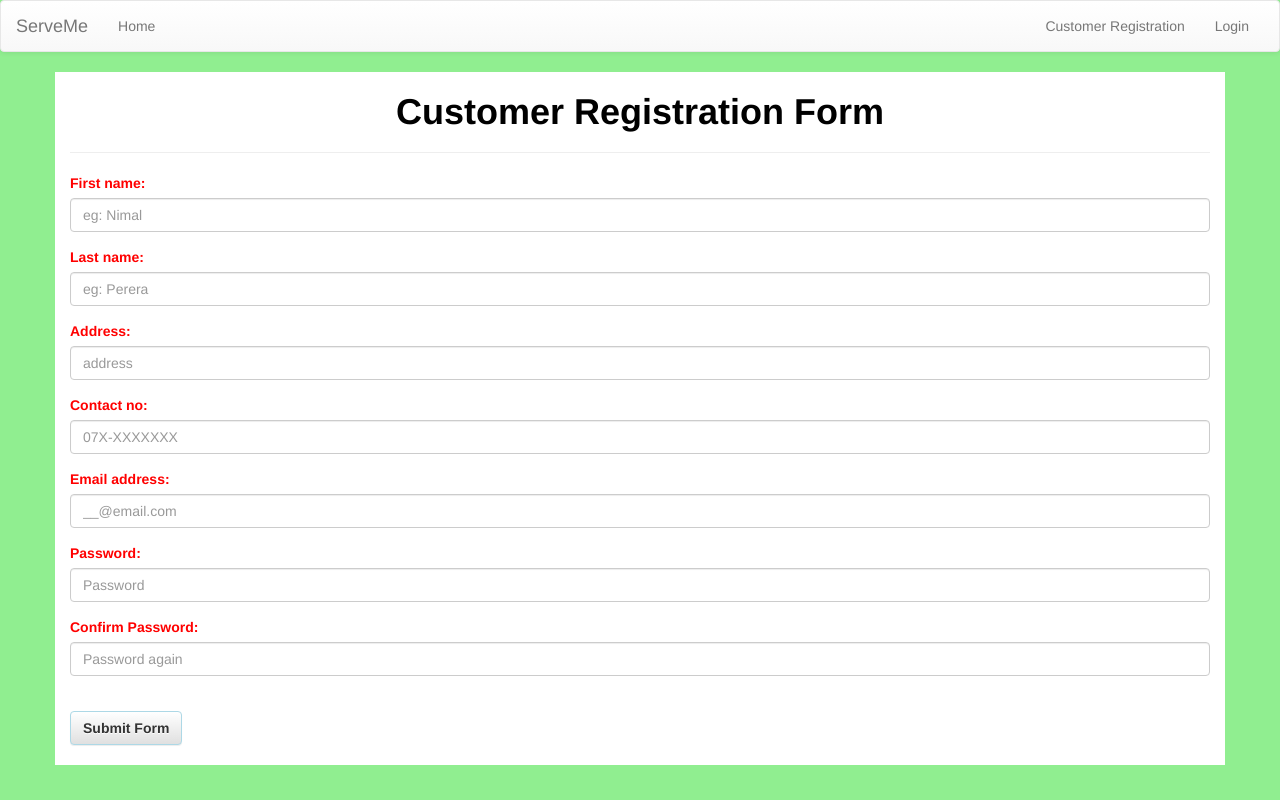
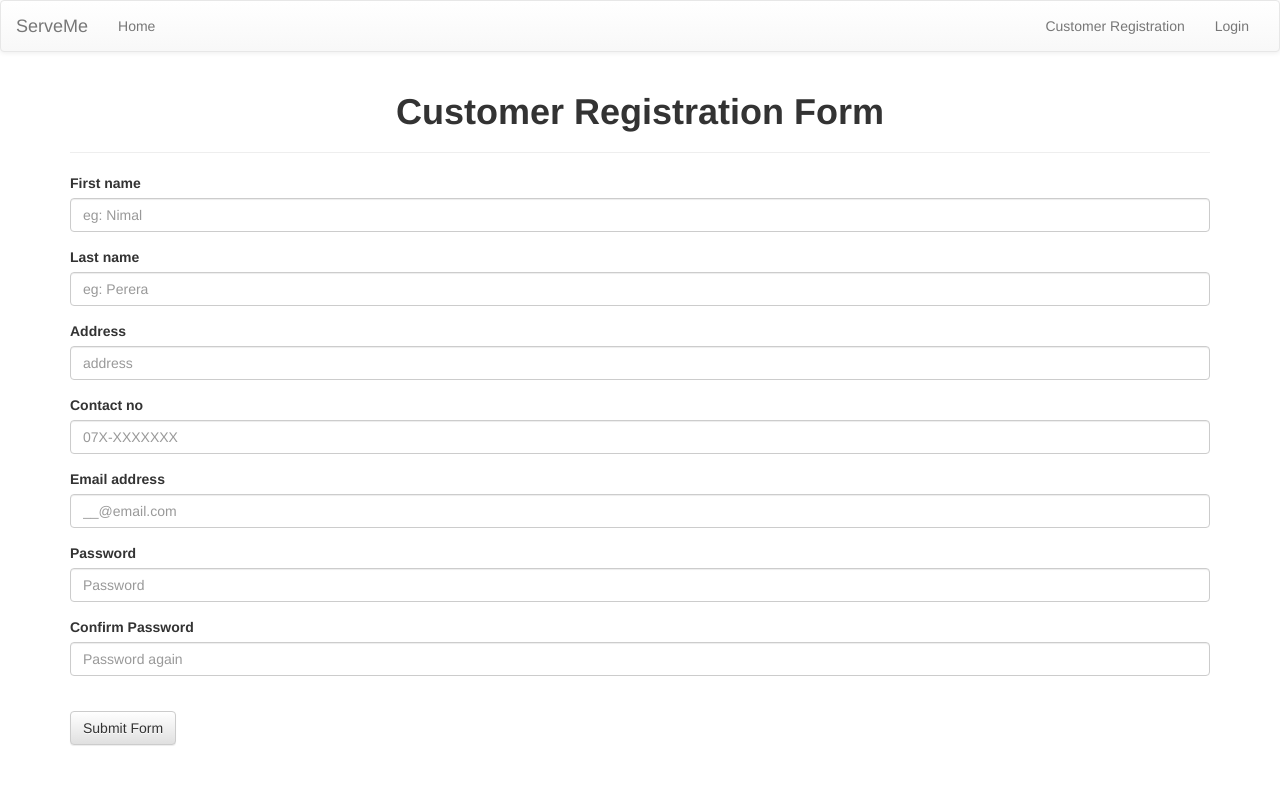
Before and after one commit to Thilini-Fernando/ServeMe-Group, a CodeIgniter app: page /database/index.php/homecont/loadReg in a window 1280 px wide. Run offline with CodeIgniter, Linux system fonts and the light colour scheme; some libraries are stand-ins or nearby versions.

Commit message:
Revert "vsdsd"
This reverts commit be1207408c5be3ac32ab2ef7459bc3af3aa2f364.

```diff
--- a/application/config/autoload.php
+++ b/application/config/autoload.php
@@ -58,7 +58,7 @@ $autoload['packages'] = array();
 |
 |	$autoload['libraries'] = array('user_agent' => 'ua');
 */
-$autoload['libraries'] = array('database', 'form_validation', 'session', 'image_lib');
+$autoload['libraries'] = array('database', 'form_validation', 'session');
 
 /*
 | -------------------------------------------------------------------
--- a/application/controllers/LogAdmnCont.php
+++ b/application/controllers/LogAdmnCont.php
@@ -16,7 +16,7 @@ class LogAdmnCont extends CI_Controller{
 			$this->load->model('AdmnModel');
 			$islogged = $this->AdmnModel->loginAdmin();
 
-			if ($islogged!=FALSE) {
+			if ($islogged) {
 				//start admin session
 
 				$admn_det = array(
--- a/application/controllers/LogCustCont.php
+++ b/application/controllers/LogCustCont.php
@@ -18,7 +18,7 @@ class LogCustCont extends CI_Controller
 			$this->load->model('CustModel');
 			$isLog = $this->CustModel->logCustomer();
 
-			if ($isLog!=FALSE) {
+			if ($isLog) {
 				//start of session
 
 				$user_det = array(
--- a/application/views/Admin_Profile/HnF/admn_header.php
+++ b/application/views/Admin_Profile/HnF/admn_header.php
@@ -41,8 +41,6 @@
 	        <li><a href="<?php echo base_url('index.php/AdminCont/addNewAdmin') ?>">Admin Registration</a></li>
 	        <li><a href="#">Manage food items</a></li>
 	        <li><a href="#">Manage employees</a></li>
-	        <li><a href="#">Manage orders</a></li>
-
 
 	      </ul>
 
--- a/application/views/AdmnLogView.php
+++ b/application/views/AdmnLogView.php
@@ -33,9 +33,6 @@
 			<button type="submit" class="btn btn-default">Login</button>
 
 		<?php echo form_close(); ?>
-
-		<br>
-
 	</div>
 
 <?php include 'HnF/footer.php' ?>
--- a/application/views/HnF/header.php
+++ b/application/views/HnF/header.php
@@ -7,7 +7,7 @@
 <!DOCTYPE html>
 <html>
 <head>
-	<title>ServeMe Page</title>
+	<title>ServeMe</title>
 
 	<!-- Latest compiled and minified CSS -->
 <link rel="stylesheet" href="https://maxcdn.bootstrapcdn.com/bootstrap/3.3.7/css/bootstrap.min.css" integrity="sha384-BVYiiSIFeK1dGmJRAkycuHAHRg32OmUcww7on3RYdg4Va+PmSTsz/K68vbdEjh4u" crossorigin="anonymous">
@@ -15,13 +15,6 @@
 <!-- Optional theme -->
 <link rel="stylesheet" href="https://maxcdn.bootstrapcdn.com/bootstrap/3.3.7/css/bootstrap-theme.min.css" integrity="sha384-rHyoN1iRsVXV4nD0JutlnGaslCJuC7uwjduW9SVrLvRYooPp2bWYgmgJQIXwl/Sp" crossorigin="anonymous">
 
-<link rel="stylesheet" type="text/css" href="<?php echo base_url()?>assets/CSS/styles.css">
-
-<style type="text/css">
-	.myForm{
-		background-color: yellow;
-	}
-</style>
 
 </head>
 <body>
--- a/application/views/LoginView.php
+++ b/application/views/LoginView.php
@@ -27,10 +27,7 @@
 
 			<button type="submit" class="btn btn-default">Login</button>
 
-
 		<?php echo form_close(); ?>
-
-		<br>
 	</div>
 
 <?php include 'HnF/footer.php' ?>
--- a/application/views/RegView.php
+++ b/application/views/RegView.php
@@ -8,8 +8,7 @@
 
 		<?php if($this->session->flashdata('msg')){
 			echo "<h2>"."<SMALL>".$this->session->flashdata('msg')."</SMALL>"."</h2>";
-		}
-		?>
+		} ?>
 
 		<hr>
 
@@ -17,33 +16,31 @@
 		<?php echo form_open('RegCustCont/regCust'); ?>
 
 			<div class="form-group">
-					<label for="exampleInputEmail1">First name: </label>
-
-					<input type="text" class="form-control" id="Input name" placeholder="eg: Nimal" name ="fnm">
+			    <label for="exampleInputEmail1">First name</label>
+		    	<input type="text" class="form-control" id="exampleInputEmail1" placeholder="eg: Nimal" name ="fnm">
 			</div>
 			<div class="form-group">
-					<label for="exampleInputEmail1">Last name: </label>
-					<input type="text" class="form-control" id="Input name" placeholder="eg: Perera" name="lnm">
+			    <label for="exampleInputPassword1">Last name</label>
+			    <input type="text" class="form-control" id="exampleInputPassword1" placeholder="eg: Perera" name="lnm">
 			</div>
 			<div class="form-group">
-					<label for="exampleInputEmail1">Address: </label>
+				<label for="exampleInputEmail1">Address</label>
 			    <input type="text" class="form-control" id="exampleInputEmail1" placeholder="address" name="addr">
 			</div>
 			<div class="form-group">
-					<label for="exampleInputEmail1">Contact no: </label>
-					<input type="text" class="form-control" id="input contact" placeholder="07X-XXXXXXX" name="cntct">
+			    <label for="exampleInputPassword1">Contact no</label>
+			    <input type="text" class="form-control" id="exampleInputPassword1" placeholder="07X-XXXXXXX" name="cntct">
 			</div>
 			<div class="form-group">
-					<label for="exampleInputEmail1">Email address: </label>
+			    <label for="exampleInputEmail1">Email address</label>
 			    <input type="email" class="form-control" id="exampleInputEmail1" placeholder="__@email.com" name="eml">
-
 			</div>
 			<div class="form-group">
-					<label for="exampleInputPassword1">Password: </label>
+			    <label for="exampleInputPassword1">Password</label>
 			    <input type="password" class="form-control" id="exampleInputPassword1" placeholder="Password" name="pwd">
 			</div>
 			<div class="form-group">
-					<label for="exampleInputPassword1">Confirm Password: </label>
+			    <label for="exampleInputPassword1">Confirm Password</label>
 			    <input type="password" class="form-control" id="exampleInputPassword1" placeholder="Password again" name="pwd_a">
 			</div>
 
@@ -51,11 +48,7 @@
 
 			<button type="submit" class="btn btn-default">Submit Form</button>
 
-			<br>
-
 		<?php echo form_close(); ?>
-
-		<br>
 
 	</div>
 
--- a/assets/CSS/styles.css
+++ /dev/null
@@ -1,29 +0,0 @@
-body{
-	background-color:lightgreen;
-}
-h1{
-	background-color: transparent;
-	color: black;
-	border-color: transparent;
-}
-.container{
-	background-color:white;
-	color: red;
-	border-color: black;
-}
-
-.btn {
-  display: inline-grid;
-  font-weight: bold;
-  text-align: center;
-  text-decoration-color: grey;
-  border-color: lightblue;
-  white-space: nowrap;
-  vertical-align: middle;
-  -webkit-user-select: none;
-     -moz-user-select: none;
-      -ms-user-select: none;
-          user-select: none;
-
-
-}
```
Also changed, not shown: application/models/AdmnModel.php (+3 -7 lines), application/views/HomeView.php (+4 -13 lines), assets/myOne.jpg (deleted). Lines whose indentation alone changed are shown as unchanged.
